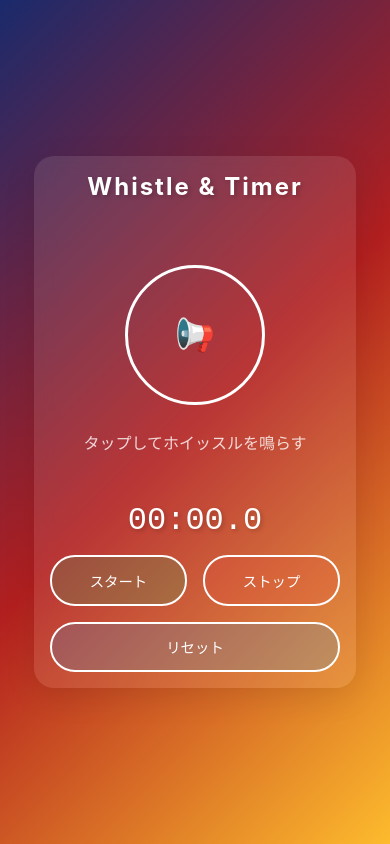
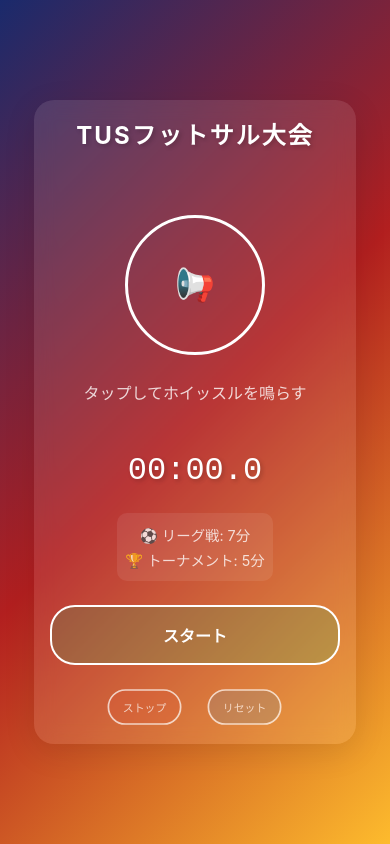
Before and after one commit to takumi0211/whistle, a plain HTML site: page index.html in a window 390 px wide. Drawn offline with Linux system fonts and the light colour scheme.

Commit message:
Add files via upload

```diff
--- a/index.html
+++ b/index.html
@@ -4,7 +4,7 @@
   <meta charset="UTF-8">
   <meta name="viewport" content="width=device-width, initial-scale=1.0, maximum-scale=1.0, user-scalable=no">
   <meta name="theme-color" content="#1a2a6c">
-  <title>ホイッスルアプリ（mp3版）</title>
+  <title>TUSフットサル大会</title>
   <style>
     * {
       margin: 0;
@@ -52,6 +52,21 @@
       text-shadow: 2px 2px 4px rgba(0, 0, 0, 0.2);
     }
 
+    .match-info {
+      font-size: clamp(0.9rem, 3vw, 1rem);
+      opacity: 0.8;
+      margin: 0.5rem 0;
+      padding: 0.5rem;
+      background: rgba(255, 255, 255, 0.1);
+      border-radius: 10px;
+      display: inline-block;
+    }
+
+    .match-info span {
+      display: block;
+      margin: 0.2rem 0;
+    }
+
     .timer-controls {
       display: flex;
       gap: 1rem;
@@ -81,14 +96,33 @@
 
     .timer-button.start {
       background: rgba(39, 174, 96, 0.2);
+      font-size: clamp(1rem, 3.5vw, 1.2rem);
+      padding: 1rem 2rem;
+      font-weight: bold;
     }
 
     .timer-button.stop {
       background: rgba(231, 76, 60, 0.2);
+      font-size: clamp(0.8rem, 2.5vw, 0.9rem);
+      padding: 0.6rem 1rem;
+      opacity: 0.7;
+      transform: scale(0.85);
+    }
+
+    .timer-button.stop:hover {
+      opacity: 1;
     }
 
     .timer-button.reset {
       background: rgba(52, 152, 219, 0.2);
+      font-size: clamp(0.8rem, 2.5vw, 0.9rem);
+      padding: 0.6rem 1rem;
+      opacity: 0.7;
+      transform: scale(0.85);
+    }
+
+    .timer-button.reset:hover {
+      opacity: 1;
     }
 
     h1 {
@@ -219,18 +253,35 @@
 
       .timer-controls {
         flex-wrap: wrap;
+        gap: 0.8rem;
+        justify-content: center;
       }
 
       .timer-button {
-        flex: 1 1 auto;
-        min-width: 100px;
+        flex: 0 1 auto;
+        min-width: 80px;
+      }
+
+      .timer-button.start {
+        flex: 1 1 100%;
+        order: 1;
+      }
+
+      .timer-button.stop {
+        order: 2;
+        margin-top: 0.5rem;
+      }
+
+      .timer-button.reset {
+        order: 3;
+        margin-top: 0.5rem;
       }
     }
   </style>
 </head>
 <body>
   <div class="container">
-    <h1>Whistle & Timer</h1>
+    <h1>TUSフットサル大会</h1>
 
     <div class="section">
       <audio id="whistleAudio" src="whistle.mp3" preload="auto"></audio>
@@ -240,6 +291,10 @@
 
     <div class="section">
       <div class="timer-display" id="timerDisplay">00:00.0</div>
+      <div class="match-info">
+        <span>⚽ リーグ戦: 7分</span>
+        <span>🏆 トーナメント: 5分</span>
+      </div>
       <div class="timer-controls">
         <button class="timer-button start" id="startTimer">スタート</button>
         <button class="timer-button stop" id="stopTimer">ストップ</button>
```
